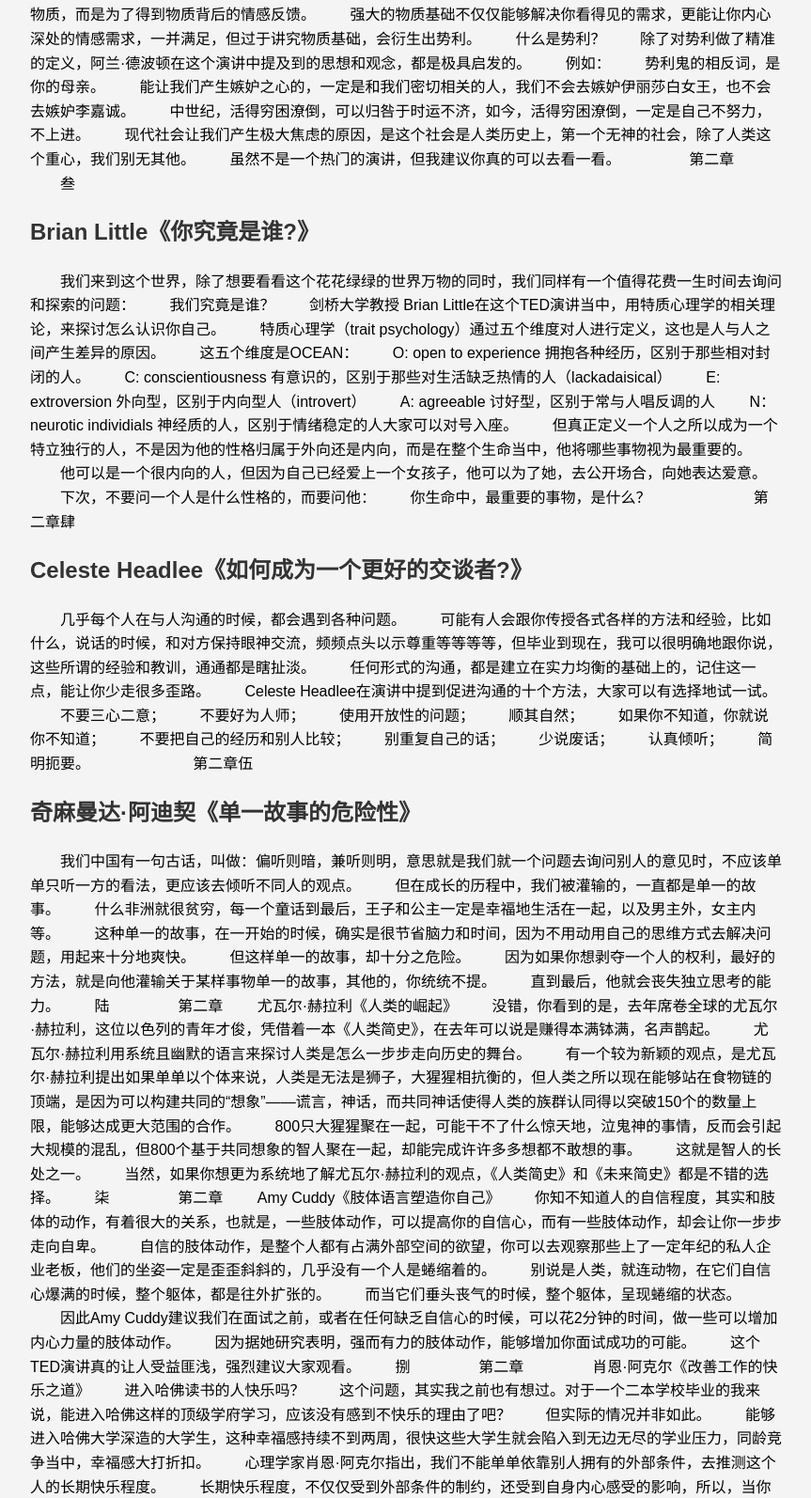
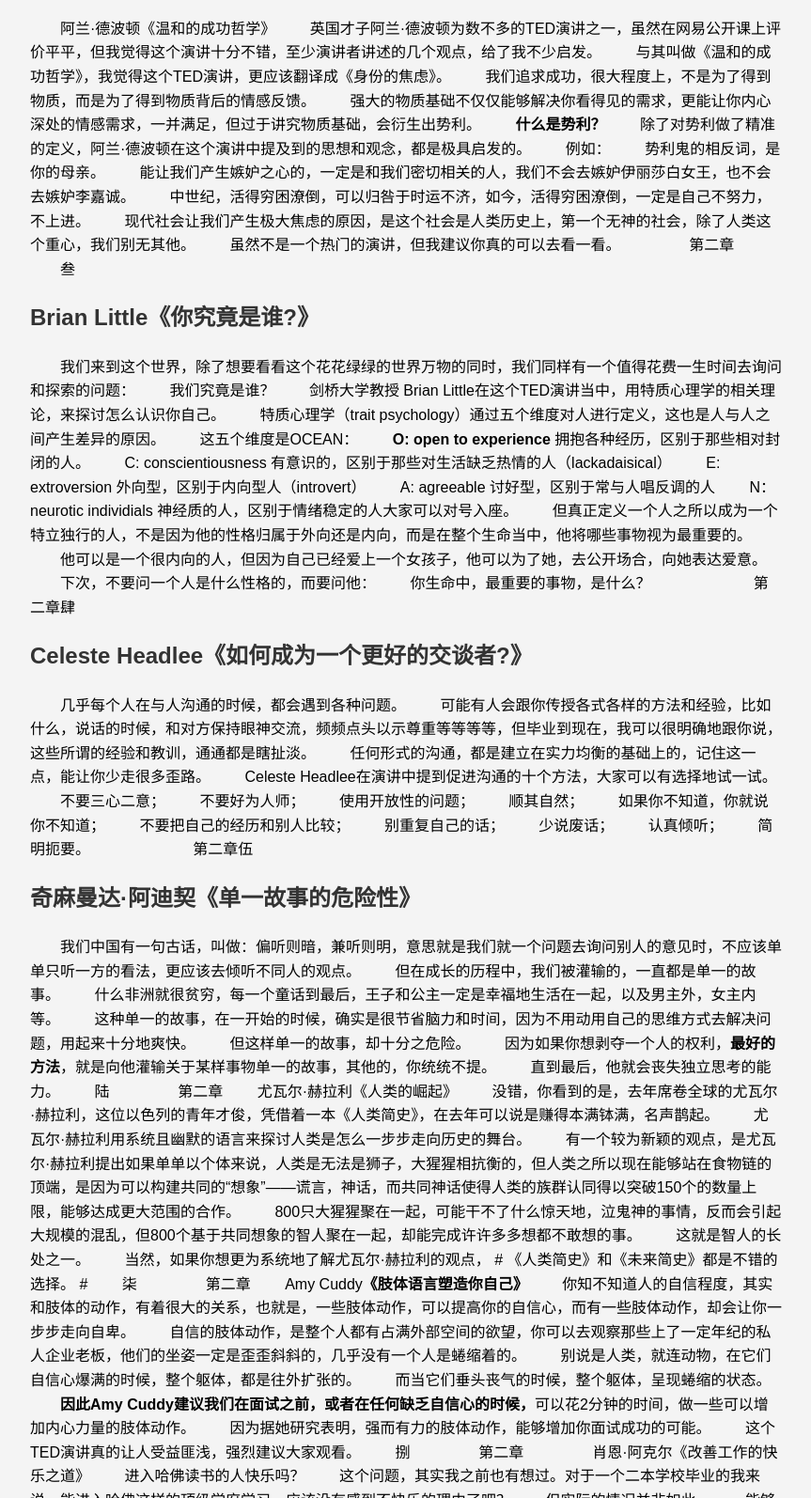
Before and after one commit to s863128bk/s8631283bk.git.io, a plain HTML site: page index2.html in a window 1280 px wide. Shown: the part 786-2380 px from the top of the page at 94% size, without its empty margins (208-1071 px from the left). Drawn offline with Linux system fonts and the light colour scheme.

Commit message:
Update index2.html
55

```diff
--- a/index2.html
+++ b/index2.html
@@ -47,20 +47,28 @@
     </style>
 </head>
 <body>
-
-
-h1 {
-            cursor: pointer; /* 添加一个指针图标，表示元素可以点击 */
-        }
-    </style>
+    <div class="container">
+        <!DOCTYPE html>
+<html lang="zh-CN">
+<head>
+<meta charset="UTF-8">
+<title>分页示例</title>
+<script>
+function goToNextPage() {
+  // 这里可以添加JavaScript代码来处理分页逻辑
+  // 例如，可以修改当前URL的查询参数来表示下一页
+  window.location.href = "index.html"; // 替换为实际的下一页URL
+}
+</script>
 </head>
 <body>
-    <div class="container">
-        <h1 onclick="window.location.href = 'index.html';">欢迎来到第二个页面</h1>
+<h1>这是当前页面</h1>
+<button onclick="goToNextPage()">点击前往下一页</button>
+</body>
+</html>
+
+        <h1>欢迎来到第二个页面</h1>
         <p>无数个TED演讲，只有这9个，让我印象深刻</p>
-        <!-- 更多内容 -->
-
-
         <div class="section">
             <h2 class="section-title">肯·罗宾逊《学校扼杀创造力》</h2>
             <p class="section-content">这个是TED演讲史上最热门的一个。演讲者肯·罗宾逊首先从自己的身边说起，指出所有的孩子，其实都是拥有创造力的天才。但如今整个世界的教育制度正在扼杀孩子们的创造力。从工业革命开始，各个国家实行的教育制度，都是为了服务自身的经济建设，或者是培养符合该国的意识形态而制定的，所以你可以看到整个世界都在实行类似的教育体系：排在第一位的——数学和语言，因为这些学科是参与经济建设头等需要掌握的；排在第二位的——人文学科，什么历史，地理，文化政治等等等等；排在第三位的——艺术学科，什么画画，跳舞，美声等等等等。肯·罗宾逊指出有很多学生，原本有着人文学科或者艺术学科的天赋，但为了应对整个教育制度，不得不将自己的天赋给抹杀掉。最后，肯·罗宾逊提出培养好学生的三个原则：第一是多样化。每个人认识世界的角度和侧重点各不相同，有些人侧重听觉，有些人侧重视觉，有些人侧重味觉。第二是充满活力。好的想法和创意，往往来自于互动的思考模式，而不是死板常规的呆板模式。第三是个性化。肯·罗宾逊举出了一个被怀疑患有学习障碍的人，原本前途无望，但其妈妈带去医院求治，却意外发现女儿对舞蹈有极高的天赋，后来终究成为一名芭蕾舞者，扬名天下。现场观众对于肯·罗宾逊的演讲，给予热烈的回应。</p>
@@ -72,7 +80,7 @@
 　　与其叫做《温和的成功哲学》，我觉得这个TED演讲，更应该翻译成《身份的焦虑》。
 　　我们追求成功，很大程度上，不是为了得到物质，而是为了得到物质背后的情感反馈。
 　　强大的物质基础不仅仅能够解决你看得见的需求，更能让你内心深处的情感需求，一并满足，但过于讲究物质基础，会衍生出势利。
-　　什么是势利？
+　　<b>什么是势利？</b>
 　　除了对势利做了精准的定义，阿兰·德波顿在这个演讲中提及到的思想和观念，都是极具启发的。
 　　例如：
 　　势利鬼的相反词，是你的母亲。
@@ -89,7 +97,7 @@
 　　剑桥大学教授 Brian Little在这个TED演讲当中，用特质心理学的相关理论，来探讨怎么认识你自己。
 　　特质心理学（trait psychology）通过五个维度对人进行定义，这也是人与人之间产生差异的原因。
 　　这五个维度是OCEAN：
-　　O: open to experience 拥抱各种经历，区别于那些相对封闭的人。
+　　<b>O: open to experience </b>拥抱各种经历，区别于那些相对封闭的人。
 　　C: conscientiousness 有意识的，区别于那些对生活缺乏热情的人（lackadaisical）
 　　E: extroversion 外向型，区别于内向型人（introvert）
 　　A: agreeable 讨好型，区别于常与人唱反调的人
@@ -125,7 +133,7 @@
 　　什么非洲就很贫穷，每一个童话到最后，王子和公主一定是幸福地生活在一起，以及男主外，女主内等。
 　　这种单一的故事，在一开始的时候，确实是很节省脑力和时间，因为不用动用自己的思维方式去解决问题，用起来十分地爽快。
 　　但这样单一的故事，却十分之危险。
-　　因为如果你想剥夺一个人的权利，最好的方法，就是向他灌输关于某样事物单一的故事，其他的，你统统不提。
+　　因为如果你想剥夺一个人的权利，<b>最好的方法</b>，就是向他灌输关于某样事物单一的故事，其他的，你统统不提。
 　　直到最后，他就会丧失独立思考的能力。
 　　陆
 
@@ -136,16 +144,17 @@
 　　有一个较为新颖的观点，是尤瓦尔·赫拉利提出如果单单以个体来说，人类是无法是狮子，大猩猩相抗衡的，但人类之所以现在能够站在食物链的顶端，是因为可以构建共同的“想象”——谎言，神话，而共同神话使得人类的族群认同得以突破150个的数量上限，能够达成更大范围的合作。
 　　800只大猩猩聚在一起，可能干不了什么惊天地，泣鬼神的事情，反而会引起大规模的混乱，但800个基于共同想象的智人聚在一起，却能完成许许多多想都不敢想的事。
 　　这就是智人的长处之一。
-　　当然，如果你想更为系统地了解尤瓦尔·赫拉利的观点，《人类简史》和《未来简史》都是不错的选择。
+　　当然，如果你想更为系统地了解尤瓦尔·赫拉利的观点，
+    # 《人类简史》和《未来简史》都是不错的选择。 #
 　　柒
 
 　　第二章
-　　Amy Cuddy《肢体语言塑造你自己》
+　　Amy Cuddy<strong>《肢体语言塑造你自己》</strong>
 　　你知不知道人的自信程度，其实和肢体的动作，有着很大的关系，也就是，一些肢体动作，可以提高你的自信心，而有一些肢体动作，却会让你一步步走向自卑。
 　　自信的肢体动作，是整个人都有占满外部空间的欲望，你可以去观察那些上了一定年纪的私人企业老板，他们的坐姿一定是歪歪斜斜的，几乎没有一个人是蜷缩着的。
 　　别说是人类，就连动物，在它们自信心爆满的时候，整个躯体，都是往外扩张的。
 　　而当它们垂头丧气的时候，整个躯体，呈现蜷缩的状态。
-　　因此Amy Cuddy建议我们在面试之前，或者在任何缺乏自信心的时候，可以花2分钟的时间，做一些可以增加内心力量的肢体动作。
+　　<strong>因此Amy Cuddy建议我们在面试之前，或者在任何缺乏自信心的时候，</strong>可以花2分钟的时间，做一些可以增加内心力量的肢体动作。
 　　因为据她研究表明，强而有力的肢体动作，能够增加你面试成功的可能。
 　　这个TED演讲真的让人受益匪浅，强烈建议大家观看。
 　　捌
@@ -158,7 +167,7 @@
 　　但实际的情况并非如此。
 　　能够进入哈佛大学深造的大学生，这种幸福感持续不到两周，很快这些大学生就会陷入到无边无尽的学业压力，同龄竞争当中，幸福感大打折扣。
 　　心理学家肖恩·阿克尔指出，我们不能单单依靠别人拥有的外部条件，去推测这个人的长期快乐程度。
-　　长期快乐程度，不仅仅受到外部条件的制约，还受到自身内心感受的影响，所以，当你看到一个人拥有的东西，比你多的时候，无需产生任何羡慕之情，因为你不能单单因为他拥有的东西比你多，就去推测他比你要快乐。
+　　长期快乐程度，<strong>不仅仅受到外部条件的制约，还受到自身内心感受的影响</strong>，所以，当你看到一个人拥有的东西，比你多的时候，无需产生任何羡慕之情，因为你不能单单因为他拥有的东西比你多，就去推测他比你要快乐。
 　　肖恩·阿克尔还指出，一个人不是越成功就越快乐，而是越积极，越快乐。
 　　实现积极心态，
 　　有以下的五个方法：
@@ -297,7 +306,7 @@
         </div>
         <!-- 更多内容 -->
         <div class="footer">
-            <p>版权所有： lixi</p>
+            <p>版权所有：小丸子 lixi</p>
         </div>
     </div>
     <!-- 在这里添加更多的内容 -->
```
